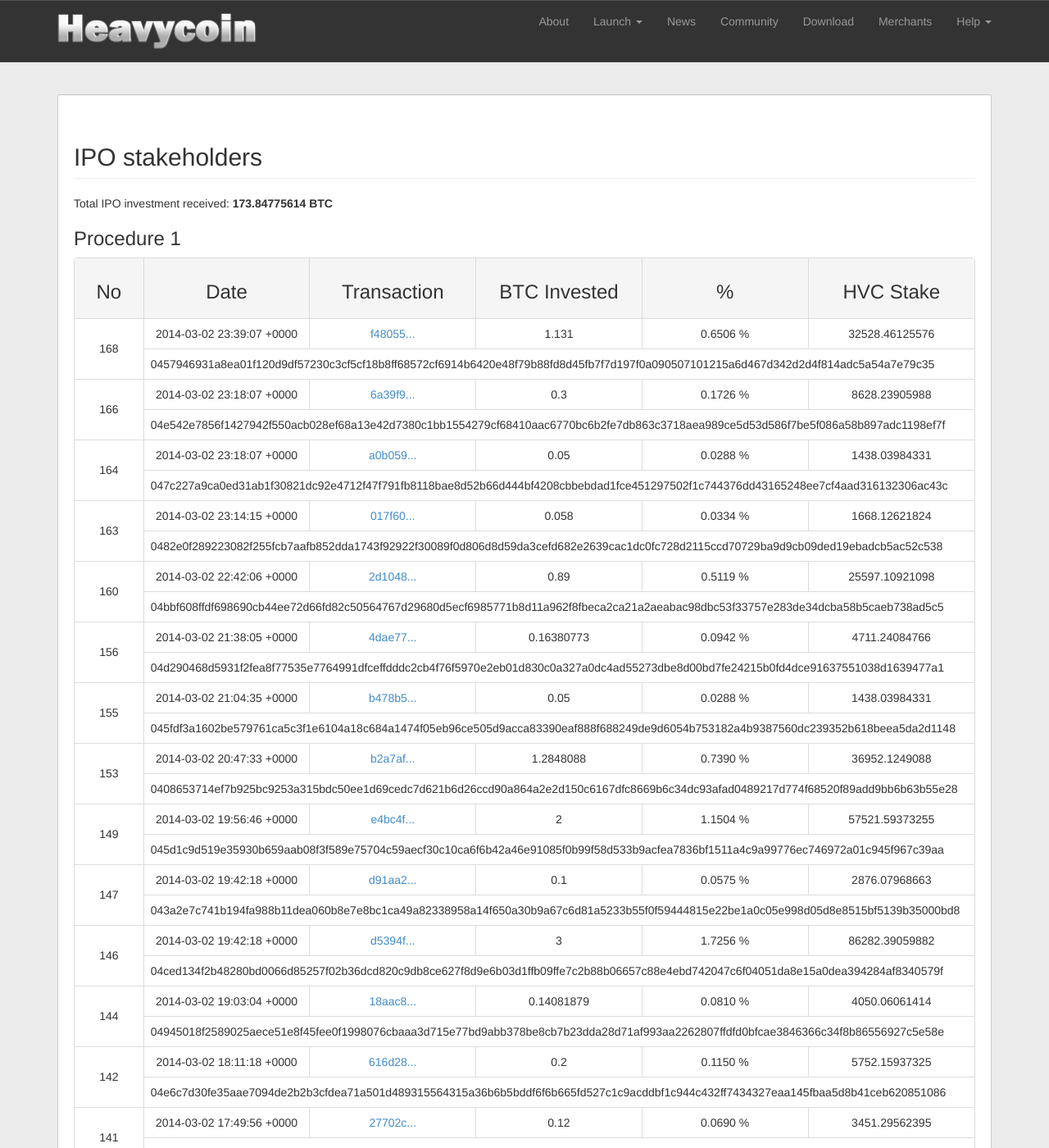
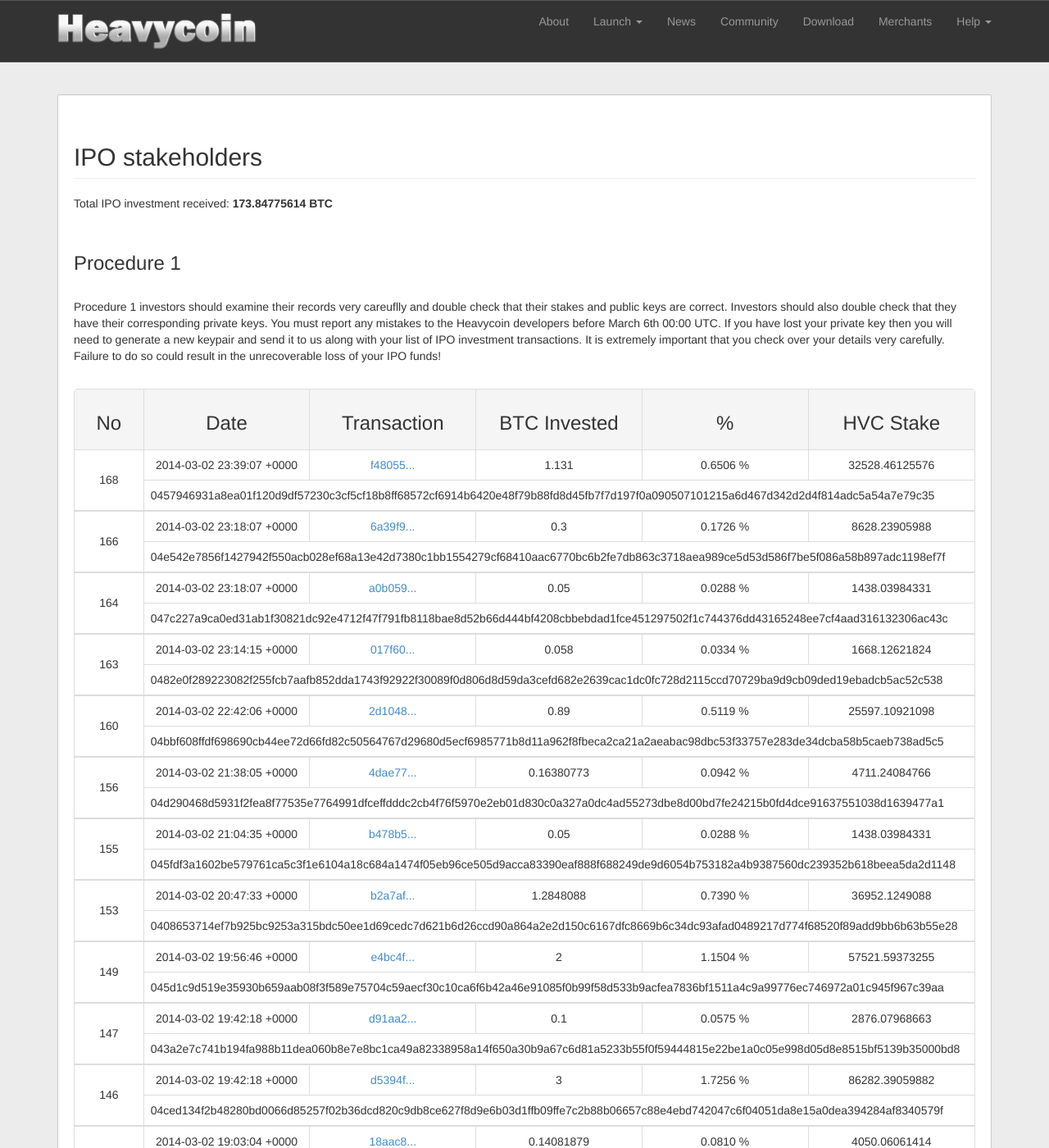
Before and after one commit to heavycoin/heavycoin.github.io, a Jekyll site: the page built from ipo-calculator.html, in a window 1280 px wide and 1400 px high. Shown: the whole window at 82% size. Built offline with Jekyll 4.4.1, drawn with Linux system fonts in a browser that asks for light colours; Markdown is read by kramdown in place of the engine named in the settings; some of the changed text lies outside the part shown.

Commit message:
Added comments to IPO calculator and fixed highlighting a selected row.

```diff
--- a/css/modern-business.css
+++ b/css/modern-business.css
@@ -1,3 +1,6 @@
+tbody:hover td[rowspan], tr:hover td {
+   background: #f5f5f5;
+}
 
 #launch-header-info a {
   text-decoration: none;
--- a/ipo-calculator.html
+++ b/ipo-calculator.html
@@ -5,13 +5,24 @@
 ---
 <div class="container">
     <div class="well well-main">
-                <h2 class="page-header ">IPO stakeholders</h2>
-
-<div id="xdata-investors"></div>
+        <h2 class="page-header ">IPO stakeholders</h2>
 
 <p>Total IPO investment received: <strong><span id="xtotal_sold">173.84775614</span> BTC</strong></p>
+</br>
 
 <h3>Procedure 1</h3>
+</br>
+
+<p>
+Procedure 1 investors should examine their records very careuflly and double check that their stakes and public keys are correct.
+Investors should also double check that they have their corresponding private keys.
+You must report any mistakes to the Heavycoin developers before March 6th 00:00 UTC.
+If you have lost your private key then you will need to generate a new keypair and send it to us along with your list of IPO investment transactions.
+It is extremely important that you check over your details very carefully.
+Failure to do so could result in the unrecoverable loss of your IPO funds!
+</p>
+</br>
+
 <div class="panel panel-default">
   <!-- Default panel contents -->
     <table class="table table-bordered table-hover">
@@ -25,9 +36,9 @@
             <th width="18%"><h3>HVC Stake</h3></th>
           </tr>
         </thead>
-        <tbody id="xtable-investors">
  {% for item in site.data.ipo-investors %}
    {% if item.procedure == 1 or item.procedure != 2 %}
+        <tbody>
         <tr class="center">
           <td rowspan="2">{{ item.number }}</td>
           <td>{{ item.date }}</td>
@@ -39,13 +50,21 @@
         <tr style="text-align: margin: 10px 0">
           <td colspan="5" style="text-align: left" title="Public Key">{{ item.hvcpubkey }} </td>
         </tr>
+        </tbody>
    {% endif %}
  {% endfor %}
-        </tbody>
     </table>
 </div>
 
+</br>
 <h3>Procedure 2</h3>
+</br>
+<p>
+Procedure 2 investors should examine their records very careuflly and double check that their stakes and Heavycoin addresses are correct.
+You must report any mistakes to the Heavycoin developers before March 6th 00:00 UTC.
+Failure to do so could result in the loss of your IPO funds.
+</p>
+
 <div class="panel panel-default">
   <!-- Default panel contents -->
     <table class="table table-bordered table-hover">
```
